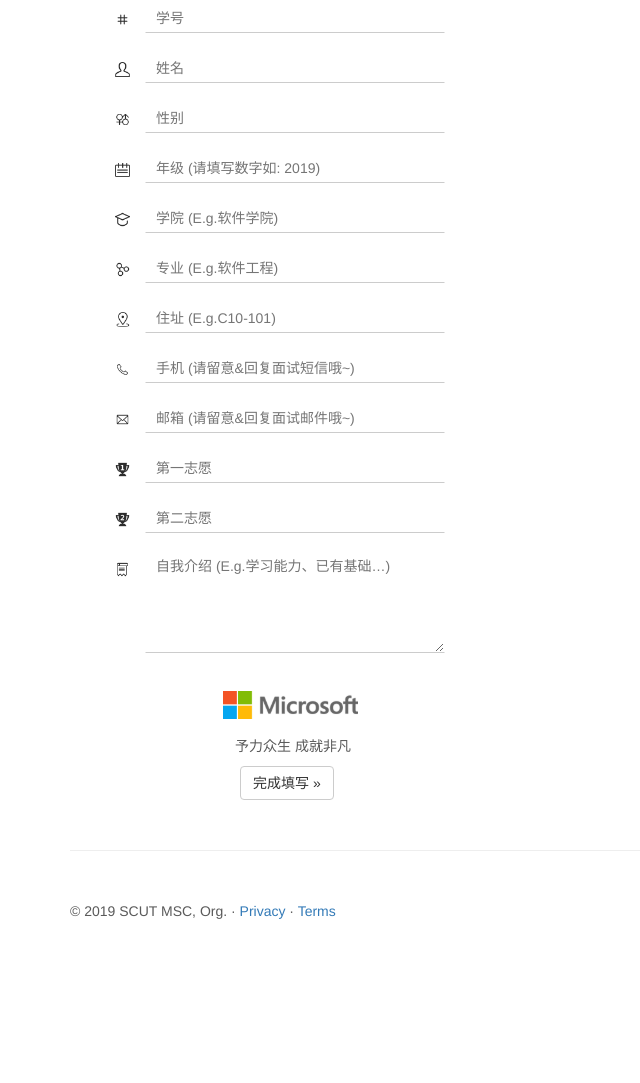
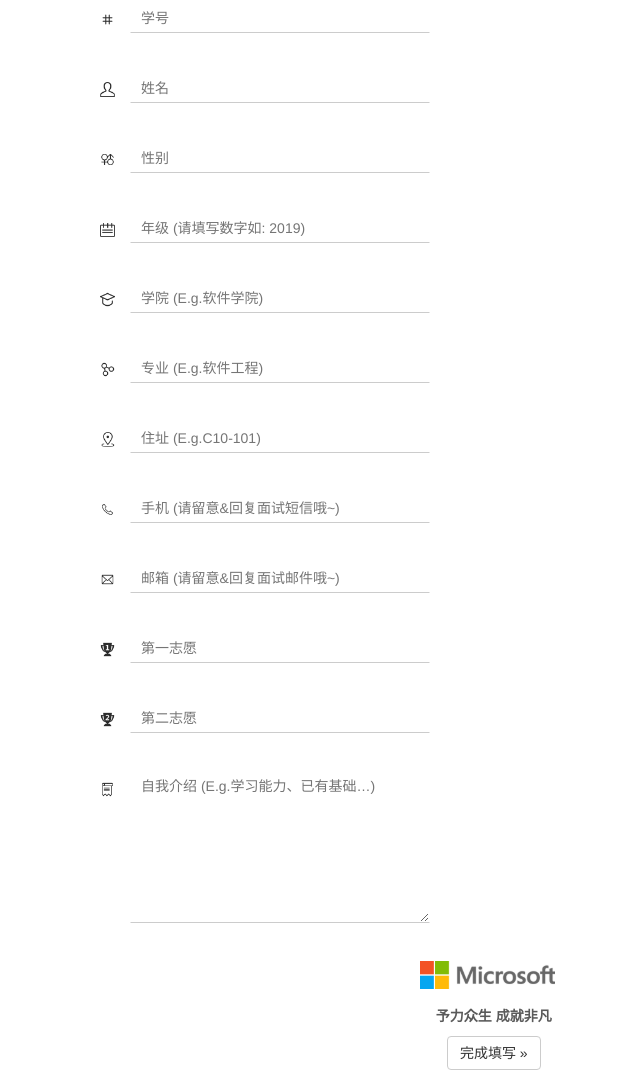
Before and after one commit to SCUTMSC/Recruit2019, a website: page express-server/public/index.html in a window 1280 px wide. Shown: the part 430-1513 px from the top of the page, without its empty margins (0-640 px from the left). Before the commit the page ends 1431 px from the top, so only its background shows below. Drawn offline with nearby package versions, Linux system fonts and the light colour scheme.

Commit message:
改列显示为行显示

```diff
--- a/express-server/public/css/recruit.css
+++ b/express-server/public/css/recruit.css
@@ -1,7 +1,3 @@
-.submit{
-  margin-left:
-}
-
 .login{
   z-index: 2;
   position:absolute;
@@ -21,6 +17,7 @@
 }
 
 .login-top{
+  text-align: center;
   font-size: 24px;
   margin-top: 100px;
   padding-left: 40px;
@@ -30,10 +27,11 @@
 }
 
 .login-center{
+  text-align: center;
   width: 100%;
   box-sizing: border-box;
   padding: 0 40px;
-  margin-bottom: 20px;
+  margin-bottom: 10px;
 }
 
 .login-center-img{
@@ -61,7 +59,7 @@
   transition: all 0.5s;
   padding-left: 10px;
   color: #333333;
-  width: 100%;
+  width: 300px;
   height: 30px;
   border: 0;
   border-bottom: 1px solid #cccccc;
@@ -107,11 +105,10 @@
 .login-center-textarea{
   float: left;
   height: 100px;
-  width: 180px;
   margin-left: 15px;
   height: 30px;
   position: relative;
-  margin-bottom: 70px;
+  margin-bottom: 100px;
 }
 
 .login-center-textarea textarea{
@@ -120,7 +117,7 @@
   padding-left: 10px;
   color: #333333;
   width: 300px;
-  height: 100px;
+  height: 150px;
   border: 0;
   border-bottom: 1px solid #cccccc;
   border-top: 1px solid #ffffff;
--- a/express-server/public/index.html
+++ b/express-server/public/index.html
@@ -100,8 +100,8 @@
 					<h1>SCUT MSC!</h1>
           <p>请同学们在下列表单中填写个人信息并点击完成填写，即可参加华南理工大学微软学生俱乐部2019年度秋季招新。没时间解释了! 快上车 ( </p>
         </div><!--/jumbotron-->
-        <div class="row">
-          <div class="col-xs-6 col-lg-8">
+        <div class="row" style="text-align: center">
+          <!-- <div class="col-xs-6 col-lg-12"> -->
             <div class="login-center clearfix">
 							<div class="login-center-img"><img src="img/bianhao.png"/></div>
 							<div class="login-center-input">
@@ -109,6 +109,7 @@
 								<div class="login-center-input-text">学号</div>
 							</div>
 						</div>
+						<div class="divide"></div>
 						<div class="login-center clearfix">
 							<div class="login-center-img"><img src="img/zhenshixingming.png"/></div>
 							<div class="login-center-input">
@@ -116,6 +117,7 @@
 								<div class="login-center-input-text">姓名</div>
 							</div>
 						</div>
+						<div class="divide"></div>
 						<div class="login-center clearfix">
 							<div class="login-center-img"><img src="img/tongxingbie.png"/></div>
 							<div class="login-center-input">
@@ -123,8 +125,9 @@
 								<div class="login-center-input-text">性别</div>
 							</div>
 						</div>
-          </div><!--/.col-xs-6.col-lg-4-->
-          <div class="col-xs-6 col-lg-8">
+						<div class="divide"></div>
+          <!-- </div> /.col-xs-6.col-lg-4-->
+          <!-- <div class="col-xs-6 col-lg-12"> -->
             <div class="login-center clearfix">
 							<div class="login-center-img"><img src="img/nianji.png"/></div>
 							<div class="login-center-input">
@@ -132,6 +135,7 @@
 								<div class="login-center-input-text">年级</div>
 							</div>
 						</div>
+						<div class="divide"></div>
 						<div class="login-center clearfix">
 							<div class="login-center-img"><img src="img/xueyuan.png"/></div>
 							<div class="login-center-input">
@@ -139,6 +143,7 @@
 								<div class="login-center-input-text">学院</div>
 							</div>
 						</div>
+						<div class="divide"></div>
 						<div class="login-center clearfix">
 							<div class="login-center-img"><img src="img/jigouguanli.png"/></div>
 							<div class="login-center-input">
@@ -146,8 +151,9 @@
 								<div class="login-center-input-text">专业</div>
 							</div>
 						</div>
-          </div><!--/.col-xs-6.col-lg-4-->
-          <div class="col-xs-6 col-lg-8">
+						<div class="divide"></div>
+          <!-- </div> /.col-xs-6.col-lg-4-->
+          <!-- <div class="col-xs-6 col-lg-12"> -->
             <div class="login-center clearfix">
 							<div class="login-center-img"><img src="img/dizhi.png"/></div>
 							<div class="login-center-input">
@@ -155,6 +161,7 @@
 								<div class="login-center-input-text">住址</div>
 							</div>
 						</div>
+						<div class="divide"></div>
 						<div class="login-center clearfix">
 							<div class="login-center-img"><img src="img/dianhua.png"/></div>
 							<div class="login-center-input">
@@ -162,6 +169,7 @@
 								<div class="login-center-input-text">手机</div>
 							</div>
 						</div>
+						<div class="divide"></div>
 						<div class="login-center clearfix">
 							<div class="login-center-img"><img src="img/youxiang.png"/></div>
 							<div class="login-center-input">
@@ -169,8 +177,9 @@
 								<div class="login-center-input-text">邮箱</div>
 							</div>
 						</div>
-          </div><!--/.col-xs-6.col-lg-4-->
-          <div class="col-xs-6 col-lg-8">
+						<div class="divide"></div>
+          <!-- </div> /.col-xs-6.col-lg-4-->
+          <!-- <div class="col-xs-6 col-lg-12"> -->
             <div class="login-center clearfix">
 							<div class="login-center-img"><img src="img/first.png"/></div>
 							<div class="login-center-input">
@@ -178,6 +187,7 @@
 								<div class="login-center-input-text">第一志愿</div>
 							</div>
 						</div>
+						<div class="divide"></div>
 						<div class="login-center clearfix">
 							<div class="login-center-img"><img src="img/second.png"/></div>
 							<div class="login-center-input">
@@ -185,24 +195,27 @@
 								<div class="login-center-input-text">第二志愿</div>
 							</div>
 						</div>
-					</div><!--/.col-xs-6.col-lg-4-->
-					<div class="col-xs-6 col-lg-8">
+						<div class="divide"></div>
+					<!-- </div> /.col-xs-6.col-lg-4-->
+					<!-- <div class="col-xs-6 col-lg-12"> -->
 						<div class="login-center clearfix">
 							<div class="login-center-img"><img src="img/jieshao.png"/></div>
 							<div class="login-center-textarea">
-								<textarea rows="5" name="" value="" cols="100" placeholder="自我介绍 (E.g.学习能力、已有基础…)" onfocus="this.placeholder=''" onblur="this.placeholder='自我介绍 (E.g.学习能力、已有基础…)'" ng-model="userBody.introduction"></textarea>
+								<textarea rows="7" name="" value="" cols="200" placeholder="自我介绍 (E.g.学习能力、已有基础…)" onfocus="this.placeholder=''" onblur="this.placeholder='自我介绍 (E.g.学习能力、已有基础…)'" ng-model="userBody.introduction"></textarea>
 								<div class="login-center-textarea-text">自我介绍</div>
 							</div>
 						</div>
-					</div><!--/.col-xs-6.col-lg-4-->
+						<div class="divide"></div>
+					<!-- </div> /.col-xs-6.col-lg-4-->
 
-					<div class="col-xs-6 col-lg-8">
+					<!-- <div class="col-xs-6 col-lg-12"> -->
 						<div class="login-center clearfix">
-							<img src="/img/ms-logo.png" style="margin-left: 100px"/>
-							<p style="margin-left: 125px">予力众生 成就非凡<p>
-							<p><a class="btn btn-default" style="margin-left: 130px" href="#" role="button" type="submit" ng-click="enroll()">完成填写 &raquo;</a></p>
+							<img src="/img/ms-logo.png"/>
+							<p style="font-weight: bold">予力众生 成就非凡<p>
+							<p><a class="btn btn-default" href="#" role="button" type="submit" ng-click="enroll()">完成填写 &raquo;</a></p>
 						</div>
-					</div><!--/.col-xs-6.col-lg-4-->
+						<div class="divide"></div>
+					<!-- </div> /.col-xs-6.col-lg-4-->
 
 				</div><!--/row-->
 
```
